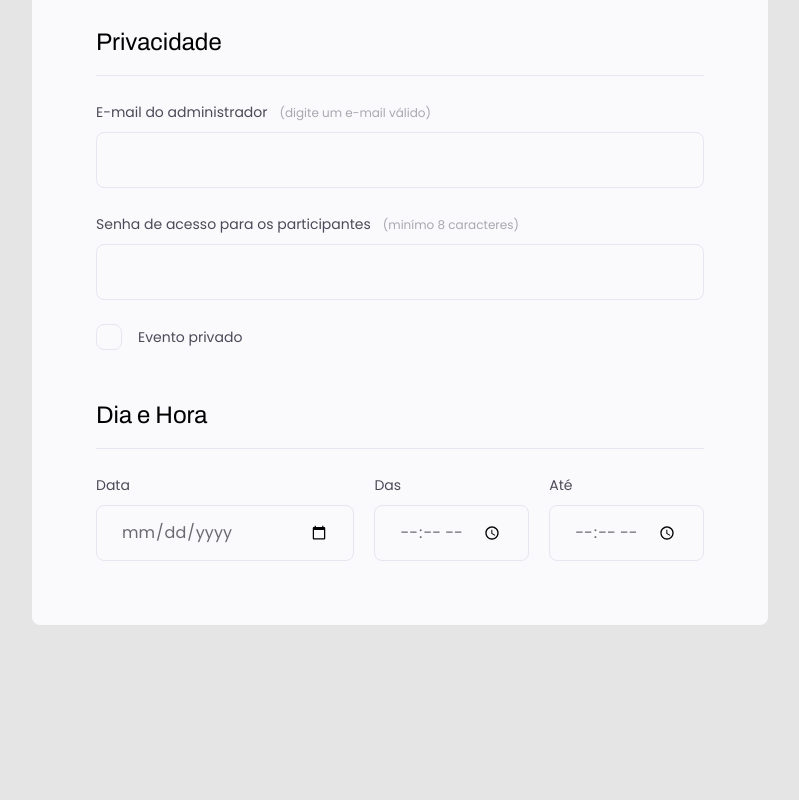
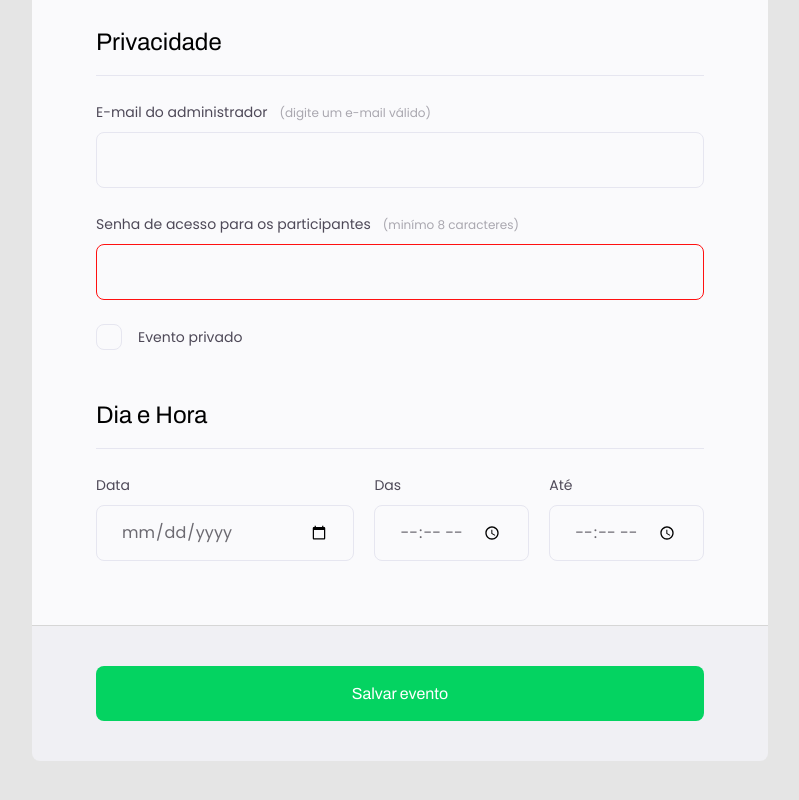
Before and after one commit to sabrinagomesb/rs-explorer, a plain HTML site: page stage-03-projeto03/index.html in a window 1280 px wide. Shown: the part 1082-1882 px from the top of the page, without its empty margins (240-1039 px from the left). Before the commit the page ends 1707 px from the top, so only its background shows below. Drawn offline with Linux system fonts and the light colour scheme.

Commit message:
stage 3: adiciona estilos para submit e validacao dos campos do formulario

```diff
--- a/stage-03-projeto03/index.html
+++ b/stage-03-projeto03/index.html
@@ -19,7 +19,7 @@
       <p>O primeiro passo é preencher o formulário de inscrição. </p>
     </header>
 
-      <form>
+      <form id="my-form">
 
         <fieldset>
           <div class="fieldset-wrapper">
@@ -27,7 +27,7 @@
 
             <div class="input-wrapper">
               <label for="event-title">Título do evento <span>(mínimo 8 caracteres)</span></label>
-              <input type="text" id="event-title">
+              <input type="text" id="event-title" required minlength="8">
             </div>
 
             <div class="input-wrapper">
@@ -55,8 +55,6 @@
               </select>
             </div>
 
-
-
           </div>
         </fieldset>
 
@@ -71,7 +69,7 @@
 
           <div class="input-wrapper">
             <label for="event-password">Senha de acesso para os participantes<span>(minímo 8 caracteres)</span></label>
-            <input type="password" id="event-password">
+            <input type="password" id="event-password" required minlength="8">
           </div>
 
           <div class="checkbox-wrapper">
@@ -110,8 +108,15 @@
           </div>
         </fieldset>
 
+      </form>
 
-      </form>
+      <footer>
+          <input class="button"
+          type="submit"
+          form="my-form"
+          value="Salvar evento">
+      </footer>
+
   </div>
 </body>
 </html>
--- a/stage-03-projeto03/style.css
+++ b/stage-03-projeto03/style.css
@@ -56,7 +56,7 @@ header p {
 
 form {
   margin-top: 38px;
-  border-radius: 8px;
+  border-radius: 8px 8px 0 0;
   background: #fafafc;
   min-height: 300px;
 
@@ -183,5 +183,40 @@ fieldset legend {
 }
 
 .checkbox-wrapper input:focus + label::before {
-  outline: 2px solid black
+  outline: 2px solid black;
 }
+
+footer {
+  background: #f0f0f4;
+  height: 136px;
+  display: flex;
+  flex-direction: column;
+
+  padding: 40px 64px;
+  margin-bottom: 100px;
+
+  border-top: 1px solid #d6d6d6;
+
+  border-radius: 0 0 8px 8px;
+}
+
+footer .button {
+  font-family: "Archivo";
+  height: 56px;
+  background: #04d361;
+  border-radius: 8px;
+  border: none;
+  color: #ffffff;
+  font-size: 16px;
+  line-height: 26px;
+  font-weight: 600;
+  cursor: pointer;
+}
+
+footer .button:hover {
+  background: #02bb55
+}
+
+input:invalid {
+  border: 1px solid #ff1010;
+}
```
